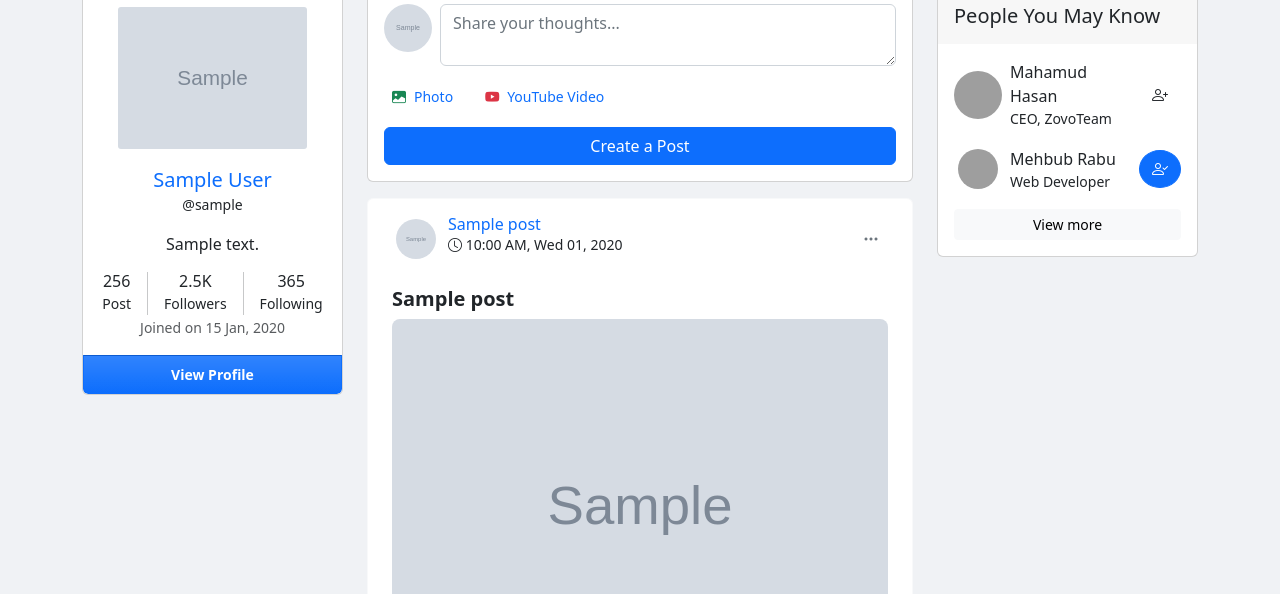
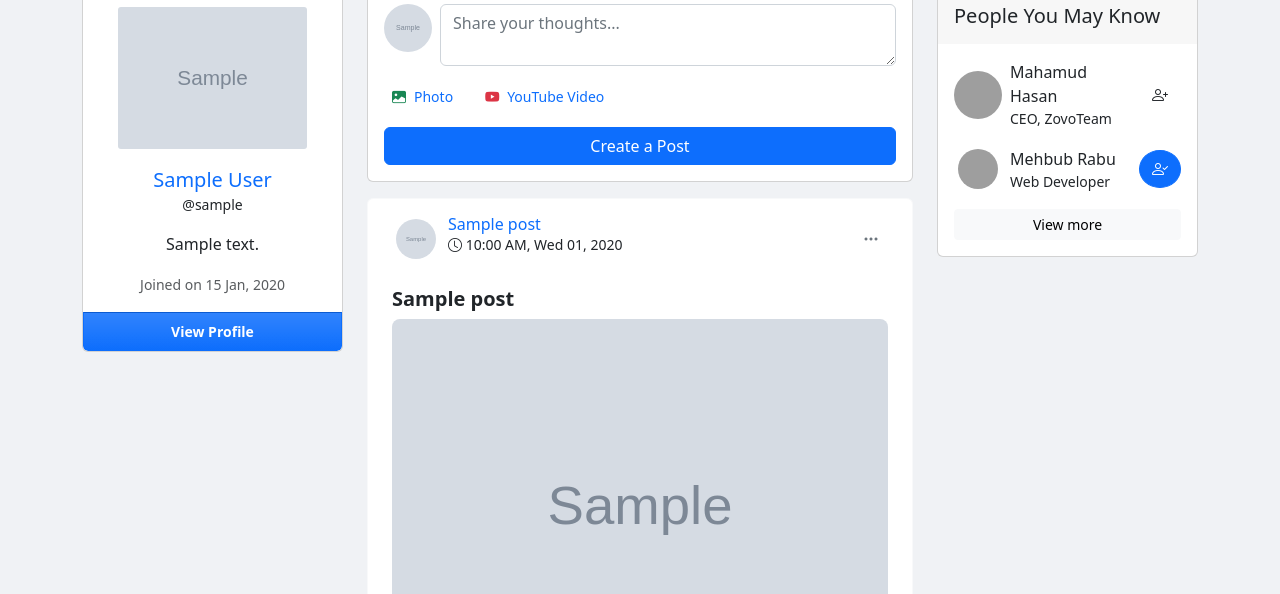
Before and after one commit to alnahian2003/bondhu, a PHP site: page /bondhu/posts in a window 1280 px wide. Shown: the part 181-775 px from the top of the page. Run offline with PHP 8.4, Linux system fonts and the light colour scheme; the visitor is signed in with stand-in values (Sample User, id 1); tables that the repository leaves empty or names only in its code hold one stand-in row (values such as "Sample post"); grey boxes marked "Sample" are stand-in pictures; grey boxes are pictures that could not be loaded.

Commit message:
improved, bug fixed

```diff
--- a/app/views/posts/index.php
+++ b/app/views/posts/index.php
@@ -42,28 +42,6 @@ require APP_ROOT . "/views/inc/header.php";
                     <!-- <small>Web Developer at ZovoTeam</small> -->
                     <p class="mt-3"><?= $data["user"]->bio; ?></p>
 
-                    <!-- User stat START -->
-                    <div class="hstack gap-2 gap-xl-3 justify-content-center">
-                        <!-- User stat item -->
-                        <div>
-                            <h6 class="mb-0">256</h6>
-                            <small>Post</small>
-                        </div>
-                        <!-- Divider -->
-                        <div class="vr"></div>
-                        <!-- User stat item -->
-                        <div>
-                            <h6 class="mb-0">2.5K</h6>
-                            <small>Followers</small>
-                        </div>
-                        <!-- Divider -->
-                        <div class="vr"></div>
-                        <!-- User stat item -->
-                        <div>
-                            <h6 class="mb-0">365</h6>
-                            <small>Following</small>
-                        </div>
-                    </div>
                     <!-- User stat END -->
                     <small class="text-muted">Joined on <?= date("d M, Y", strtotime($data["user"]->created_at)); ?></small>
                 </div>
@@ -154,14 +132,12 @@ require APP_ROOT . "/views/inc/header.php";
                         <?php if ($data["user"]->id == $_SESSION["user_id"]) : ?>
                             <!-- Card feed action dropdown menu -->
                             <ul class="dropdown-menu dropdown-menu-end" aria-labelledby="cardFeedAction">
-                                <li><a class="dropdown-item" href="#"> <i class="bi bi-bookmark fa-fw pe-2"></i>Save post</a></li>
-                                <li><a class="dropdown-item" href="<?= URL_ROOT . "/posts/read/{$post->post_id}"; ?>"> <i class="bi bi-bookmark fa-fw pe-2"></i>View Full Post</a></li>
-                                <li><a class="dropdown-item" href="#"> <i class="bi bi-x-circle fa-fw pe-2"></i>Hide post</a></li>
-                                <li><a class="dropdown-item" href="#"> <i class="bi bi-slash-circle fa-fw pe-2"></i>Block</a></li>
+                                <li><a class="dropdown-item" href="<?= URL_ROOT . "/posts/read/{$post->post_id}"; ?>"> <i class="bi bi-eye pe-2"></i>View Full Post</a></li>
+                                <li><a class="dropdown-item" href="<?= URL_ROOT . "/posts/edit/{$post->post_id}"; ?>"> <i class="bi bi-pencil-square pe-2"></i>Edit Post</a></li>
                                 <li>
                                     <hr class="dropdown-divider">
                                 </li>
-                                <li><a class="dropdown-item text-danger" href="<?= URL_ROOT . "/posts/delete/{$post->post_id}"; ?>"> <i class="bi bi-trash fa-fw pe-2  text-danger"></i>Delete Post</a></li>
+                                <li><a class="dropdown-item text-danger" href="<?= URL_ROOT . "/posts/delete/{$post->post_id}"; ?>"> <i class="bi bi-trash pe-2  text-danger"></i>Delete Post</a></li>
                             </ul>
                         <?php endif; ?>
                     </div>
--- a/app/views/posts/read.php
+++ b/app/views/posts/read.php
@@ -52,7 +52,7 @@ require APP_ROOT . "/views/inc/header.php";
                         <li>
                             <hr class="dropdown-divider">
                         </li>
-                        <li><a class="dropdown-item text-danger" href="#"> <i class="bi bi-trash fa-fw pe-2"></i>Delete Post</a></li>
+                        <li><a class="dropdown-item text-danger" href="<?= URL_ROOT . "posts/delete/{$data["post"]->id}" ?>"> <i class="bi bi-trash fa-fw pe-2"></i>Delete Post</a></li>
                     </ul>
                 <?php endif; ?>
             </div>
```
